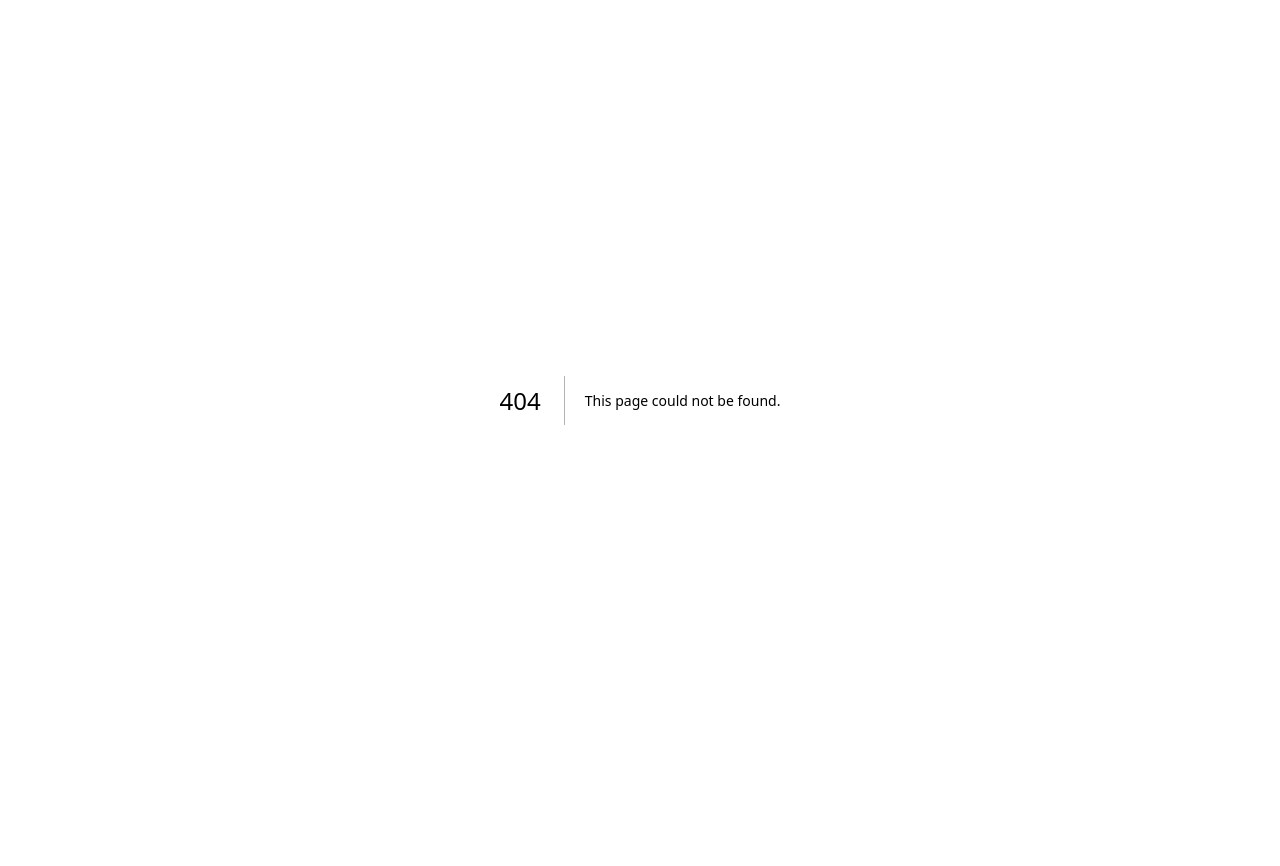
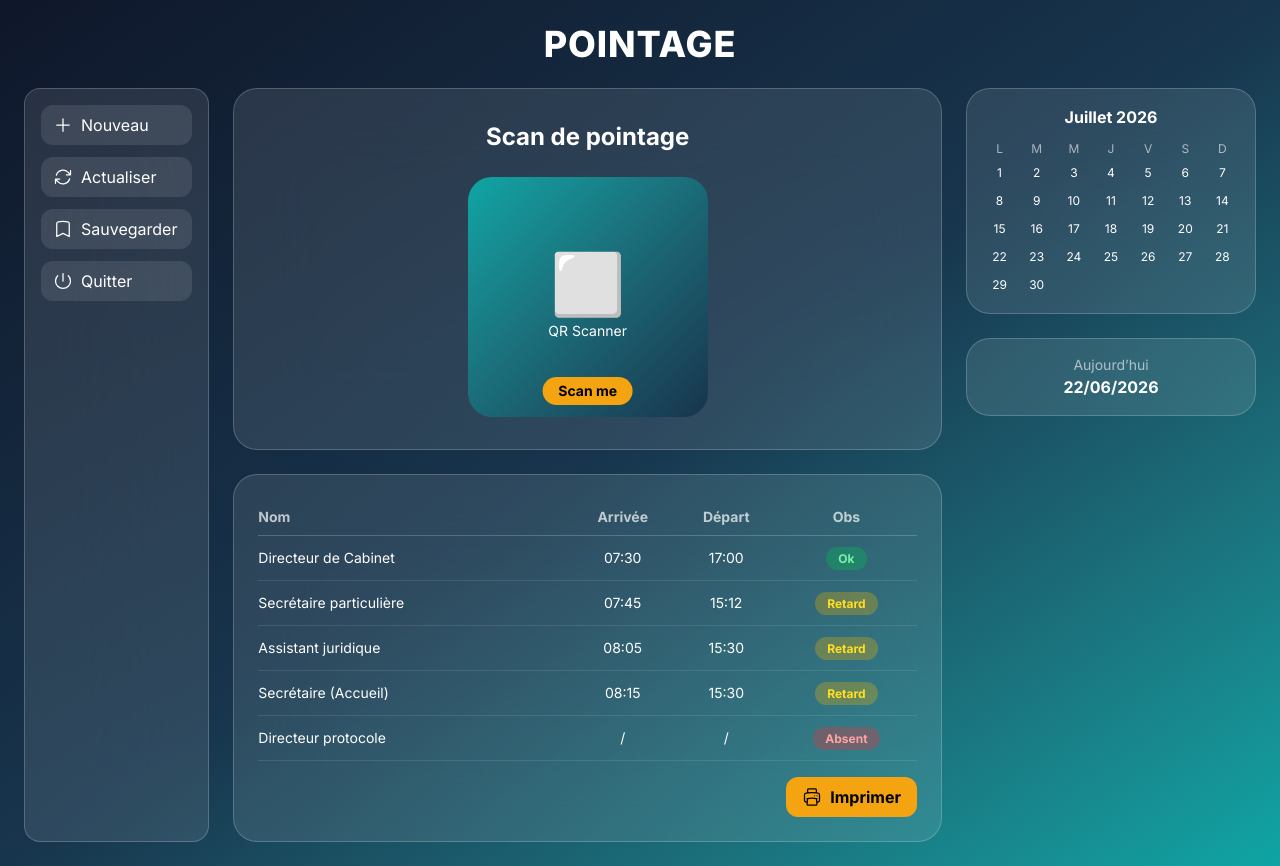
Before and after one commit to SkyCrescent/prcff, a Next.js app: page /admin/home/pointage in a window 1280 px wide. Before the commit this address had no page. Before the commit the page ends 800 px from the top, so only its background shows below. Built offline with nearby package versions, Linux system fonts and the light colour scheme.

Commit message:
mise a jour encore du projet 6

```diff
--- /dev/null
+++ b/app/admin/home/pointage/page.js
@@ -0,0 +1,166 @@
+"use client";
+
+import { useState } from "react";
+import {
+    PlusIcon,
+    ArrowPathIcon,
+    BookmarkIcon,
+    PowerIcon,
+    PrinterIcon
+} from "@heroicons/react/24/outline";
+
+export default function PointagePage() {
+
+    const [date] = useState(new Date());
+
+    const rows = [
+        { nom: "Directeur de Cabinet", arrivee: "07:30", depart: "17:00", obs: "Ok" },
+        { nom: "Secrétaire particulière", arrivee: "07:45", depart: "15:12", obs: "Retard" },
+        { nom: "Assistant juridique", arrivee: "08:05", depart: "15:30", obs: "Retard" },
+        { nom: "Secrétaire (Accueil)", arrivee: "08:15", depart: "15:30", obs: "Retard" },
+        { nom: "Directeur protocole", arrivee: "/", depart: "/", obs: "Absent" },
+    ];
+
+    return (
+        <div className="min-h-screen bg-gradient-to-br from-[#0f172a] via-[#17354d] to-[#0ea5a4] p-6">
+
+            {/* HEADER TITLE */}
+            <h1 className="text-center text-white text-4xl font-extrabold tracking-wide mb-6">
+                POINTAGE
+            </h1>
+
+            {/* MAIN GRID */}
+            <div className="grid grid-cols-12 gap-6">
+
+                {/* LEFT PANEL */}
+                <aside className="col-span-2 bg-white/10 backdrop-blur-2xl border border-white/20 rounded-2xl p-4 text-white space-y-3">
+
+                    {[
+                        { name: "Nouveau", icon: PlusIcon },
+                        { name: "Actualiser", icon: ArrowPathIcon },
+                        { name: "Sauvegarder", icon: BookmarkIcon },
+                        { name: "Quitter", icon: PowerIcon },
+                    ].map((b, i) => {
+                        const Icon = b.icon;
+                        return (
+                            <button
+                                key={i}
+                                className="w-full flex items-center gap-2 px-3 py-2 rounded-xl bg-white/10 hover:bg-[#f4a311] hover:text-black transition"
+                            >
+                                <Icon className="w-5 h-5" />
+                                {b.name}
+                            </button>
+                        );
+                    })}
+
+                </aside>
+
+                {/* CENTER */}
+                <main className="col-span-7 space-y-6">
+
+                    {/* QR SECTION */}
+                    <div className="bg-white/10 backdrop-blur-2xl border border-white/20 rounded-3xl p-8 flex flex-col items-center">
+
+                        <h2 className="text-white text-2xl font-bold mb-6">
+                            Scan de pointage
+                        </h2>
+
+                        <div className="relative">
+                            <div className="w-60 h-60 rounded-3xl bg-gradient-to-br from-[#0ea5a4] to-[#17354d] flex items-center justify-center">
+                                <div className="text-white text-center">
+                                    <div className="text-6xl">⬜</div>
+                                    <p className="text-sm mt-2">QR Scanner</p>
+                                </div>
+                            </div>
+
+                            <span className="absolute bottom-3 left-1/2 -translate-x-1/2 bg-[#f4a311] text-black px-4 py-1 rounded-full text-sm font-bold">
+                                Scan me
+                            </span>
+                        </div>
+                    </div>
+
+                    {/* TABLE */}
+                    <div className="bg-white/10 backdrop-blur-2xl border border-white/20 rounded-3xl p-6">
+
+                        <table className="w-full text-white text-sm">
+                            <thead className="text-white/70 border-b border-white/20">
+                            <tr>
+                                <th className="text-left py-2">Nom</th>
+                                <th>Arrivée</th>
+                                <th>Départ</th>
+                                <th>Obs</th>
+                            </tr>
+                            </thead>
+
+                            <tbody>
+                            {rows.map((r, i) => (
+                                <tr key={i} className="border-b border-white/10">
+                                    <td className="py-3">{r.nom}</td>
+                                    <td className="text-center">{r.arrivee}</td>
+                                    <td className="text-center">{r.depart}</td>
+                                    <td className="text-center">
+                                            <span className={`px-3 py-1 rounded-full text-xs font-bold
+                                                ${r.obs === "Ok" ? "bg-green-500/30 text-green-300" :
+                                                r.obs === "Retard" ? "bg-yellow-500/30 text-yellow-300" :
+                                                    "bg-red-500/30 text-red-300"}
+                                            `}>
+                                                {r.obs}
+                                            </span>
+                                    </td>
+                                </tr>
+                            ))}
+                            </tbody>
+                        </table>
+
+                        <div className="flex justify-end mt-4">
+                            <button className="flex items-center gap-2 bg-[#f4a311] text-black px-4 py-2 rounded-xl font-bold">
+                                <PrinterIcon className="w-5 h-5" />
+                                Imprimer
+                            </button>
+                        </div>
+
+                    </div>
+
+                </main>
+
+                {/* RIGHT PANEL */}
+                <aside className="col-span-3 space-y-6">
+
+                    {/* CALENDAR */}
+                    <div className="bg-white/10 backdrop-blur-2xl border border-white/20 rounded-3xl p-4 text-white">
+
+                        <h3 className="text-center font-bold mb-3">
+                            Juillet 2026
+                        </h3>
+
+                        <div className="grid grid-cols-7 text-center text-xs gap-1">
+                            {["L","M","M","J","V","S","D"].map((d,i)=>(
+                                <span key={i} className="text-white/60">{d}</span>
+                            ))}
+
+                            {Array.from({ length: 30 }).map((_, i) => (
+                                <span
+                                    key={i}
+                                    className="py-1 rounded hover:bg-[#f4a311]/40"
+                                >
+                                    {i + 1}
+                                </span>
+                            ))}
+                        </div>
+
+                    </div>
+
+                    {/* DATE */}
+                    <div className="bg-white/10 backdrop-blur-2xl border border-white/20 rounded-3xl p-4 text-center text-white">
+                        <p className="text-sm text-white/60">Aujourd’hui</p>
+                        <p className="font-bold">
+                            {date.toLocaleDateString("fr-FR")}
+                        </p>
+                    </div>
+
+                </aside>
+
+            </div>
+        </div>
+    );
+}
```
